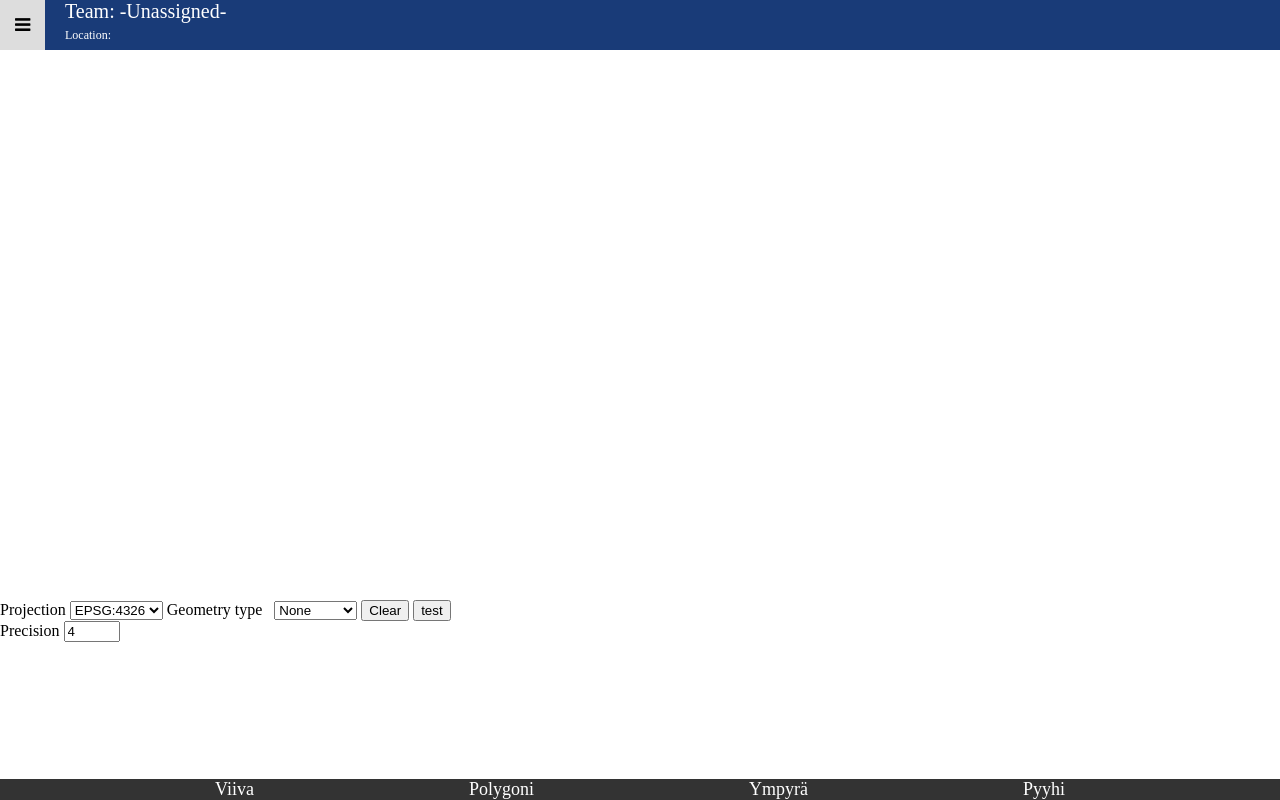
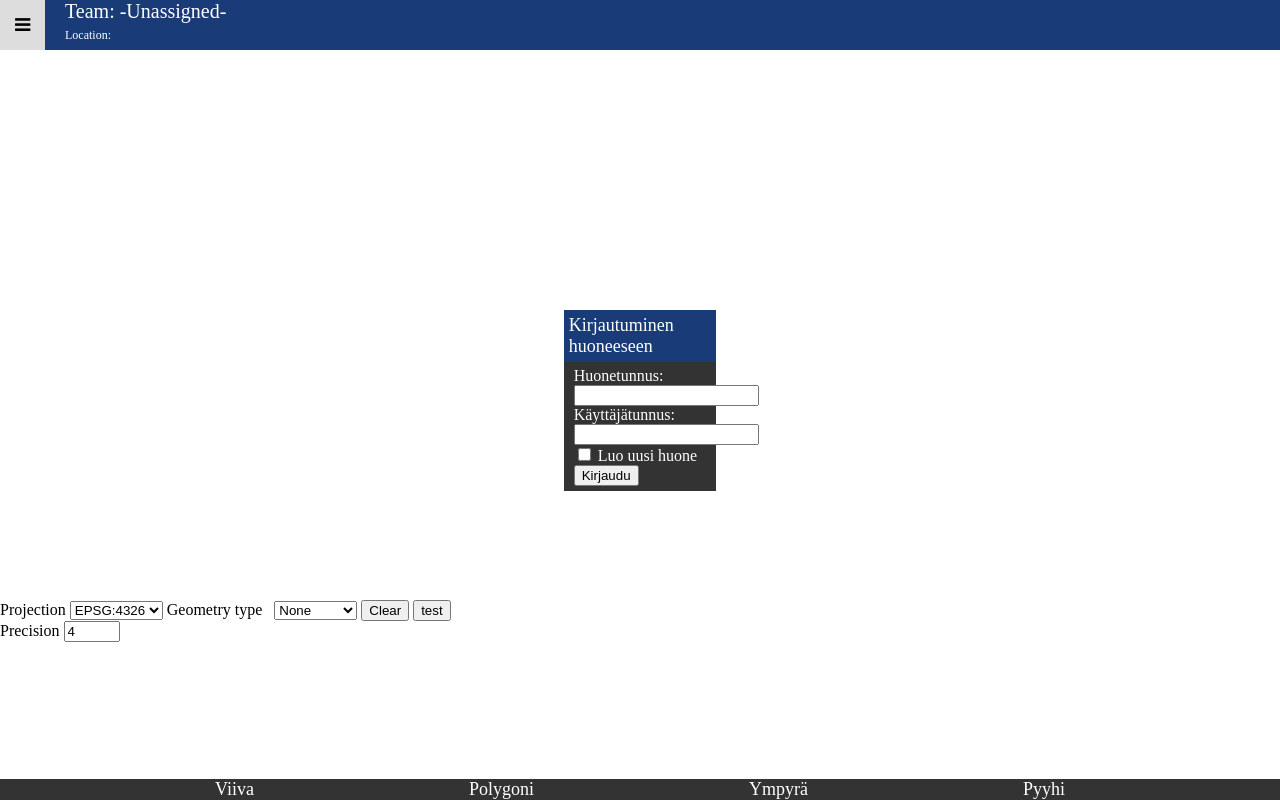
Before and after one commit to anttijep/TIEA207, a website with bundled scripts: page kartta/index.html in a window 1280 px wide. Built offline with nearby package versions, Linux system fonts and the light colour scheme.

Commit message:
lisätty login ikkuna v.05

```diff
--- a/kartta/index.html
+++ b/kartta/index.html
@@ -15,7 +15,7 @@
 			<div id="debuginfo"> Location: </div>
 		</a>
 		<div id="links">
-			<a id="rooms">Huoneet</a>
+			<a id="openroomlogin">Kirjaudu huoneeseen</a>
 			<a id="teams">Ryhmät</a>
 			<a id="settings">Debug</a>
 			<a id="toolstoggle">Piirtotyökalut</a>
@@ -27,9 +27,22 @@
 
 
 	<div id="map">
-		<div id="mapcovers">
+		<div id="flexLR"> <!-- löytyy varmasti parempikin tapa tehdä ikkunan keskitys, yolo -->
+			<div id="flexUD">
 				<div id="loginwindow">
-				helou
+					<div id="loginwindowTop">Kirjautuminen huoneeseen</div>
+					<div id="loginwindowContent">
+						<form>
+						  <label>Huonetunnus:</label>
+						  <input type="text" name="" value=""><br>
+						  <label>Käyttäjätunnus:</label>
+						  <input type="text" name="" value=""><br>
+						  <input type="checkbox" name="" value=""> Luo uusi huone <br>
+						  <button id="loginButton">Kirjaudu</button>
+						</form>
+					</div>
+				</div>
+			</div>
 		</div>
 		<div id="debugmenu">
 					<form id="debugform">
@@ -56,8 +69,6 @@
 					</form>
 					<div id="mouse-position"></div>
 				</div>
-		</div>
-
 		<div class="bottombar">
 			<div id="drawtools">
 				<a id="drawline">Viiva</a>
--- a/kartta/index.js
+++ b/kartta/index.js
@@ -514,6 +514,7 @@ function openTools(){
 //document.getElementById("drawcircle").addEventListener("click", );
 document.getElementById("erase").addEventListener("click", clearAll);
 
+//debug menun avaus/sulku
 document.getElementById("debugmenu").style.display = "none";
 document.getElementById("settings").addEventListener("click", openDebugmenu)
 
@@ -531,3 +532,38 @@ function teamName(){
 	name = "";
 	document.getElementById("title").textContent = "Team: " + name;
 }
+
+//login ikkunan avaus/sulku
+document.getElementById("loginwindow").style.display = "none";
+document.getElementById("flexLR").style.display = "none";
+document.getElementById("openroomlogin").addEventListener("click", openLogin)
+
+function openLogin(){
+	openHamburger();
+	var x = document.getElementById("flexLR");
+	if (x.style.display === "block") {
+		x.style.display = "none";
+  } else {
+		x.style.display = "block";
+  }
+
+	var y = document.getElementById("loginwindow");
+	if (y.style.display === "block") {
+		y.style.display = "none";
+  } else {
+		y.style.display = "block";
+  }
+}
+/*
+function applyMapCover(){
+	var x = document.getElementById("flexLR");
+	if (x.style.display === "none") {
+		x.style.display = "block";
+	}
+}
+function removeMapCover(){
+	var x = document.getElementById("flexLR");
+	if (x.style.display === "block") {
+		x.style.display = "none";
+	}
+}*/
--- a/kartta/tyylitiedosto.css
+++ b/kartta/tyylitiedosto.css
@@ -22,7 +22,7 @@ html, body{
   overflow: hidden;
   background-color: #333;
   position: absolute;
-  z-index: 1;
+  z-index: 2;
   margin-right: 0px;
   margin-left: 0px;
   width: 100%;
@@ -85,25 +85,55 @@ html, body{
   color: white;
 }
 
-/*flexbox jossa kartan päälle tulevat ikkunat sijaitsee*/
-#mapcovers {
+/*flexboxit jotka keskittää login ikkunan*/
+#flexLR {
 	z-index: 1;
-
+	display: flex;
+	flex-direction: row;
+	justify-content: center;
+	position: absolute;
+	width: 100%;
+	height: inherit;
+}
+#flexUD {
+	z-index: 1;
 	display: flex;
 	flex-direction: column;
+	justify-content: center;
+	height: 100%;
+}
 
-}
 
 /*login-ikkuna*/
 #loginwindow {
 
+	background-color: #333;
+	color: white;
+	position: relative;
+	left: 25%;
+	max-width: 50%;
+
+
+}
+/*login ikkunan yläpalkki*/
+#loginwindowTop{
+	background-color: #193b78;
+	color: white;
+	width: inherit;
+	padding: 5px;
+	font-size: 18px;
+}
+
+#loginwindowContent{
+	padding: 5px;
+	padding-left: 10px;
 }
 
 /*debugmenu*/
 #debugmenu {
 	background-color: white;
+	top: 75%;
 	z-index: 1;
-	top: 75%;
 	position: absolute;
 }
 
```
Lines whose indentation alone changed are shown as unchanged.
